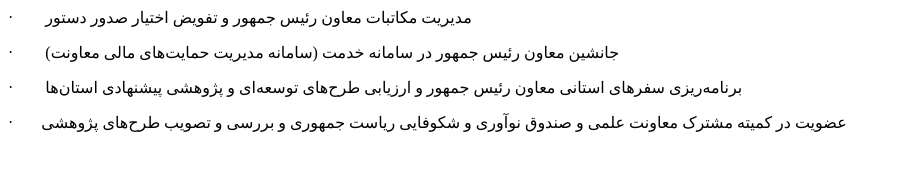
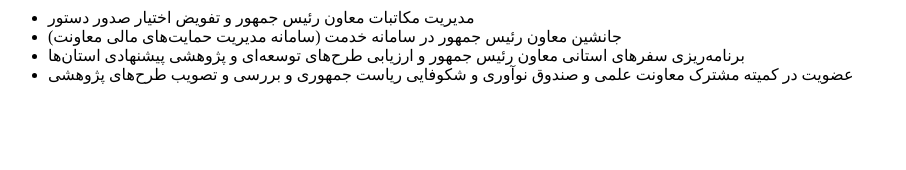
Before and after one commit to rabbani-esmaeil/portfolio-, an Eleventy site: page content/resume/کارشناس-ارشد-حوزه-ریاست.md in a window 1280 px wide. Shown: the whole page, without its empty margins (0-906 px from the left). Built offline with nearby package versions, Linux system fonts and the light colour scheme; Eleventy itself is replaced by a stand-in of ours; files that its build step writes are made by us from their sources.

Commit message:
Update سوابق حرفه‌ای و اجرایی “کارشناس-ارشد-حوزه-ریاست”

```diff
--- a/content/resume/کارشناس-ارشد-حوزه-ریاست.md
+++ b/content/resume/کارشناس-ارشد-حوزه-ریاست.md
@@ -4,10 +4,7 @@ company: معاونت علمی، فناوری و اقتصاد دانش‌بنی
 date_range: آذرماه 1401 الی آبان‌ماه 1403
 ---
 
-·        مدیریت مکاتبات معاون رئیس جمهور و تفویض اختیار صدور دستور
-
-·        جانشین معاون رئیس جمهور در سامانه خدمت (سامانه مدیریت حمایت‌های مالی معاونت)
-
-·        برنامه‌ریزی سفرهای استانی معاون رئیس جمهور و ارزیابی طرح‌های توسعه‌ای و پژوهشی پیشنهادی استان‌ها
-
-·        عضویت در کمیته مشترک معاونت علمی و صندوق نوآوری و شکوفایی ریاست جمهوری و بررسی و تصویب طرح‌های پژوهشی
+- مدیریت مکاتبات معاون رئیس جمهور و تفویض اختیار صدور دستور
+- جانشین معاون رئیس جمهور در سامانه خدمت (سامانه مدیریت حمایت‌های مالی معاونت)
+- برنامه‌ریزی سفرهای استانی معاون رئیس جمهور و ارزیابی طرح‌های توسعه‌ای و پژوهشی پیشنهادی استان‌ها
+- عضویت در کمیته مشترک معاونت علمی و صندوق نوآوری و شکوفایی ریاست جمهوری و بررسی و تصویب طرح‌های پژوهشی
```
